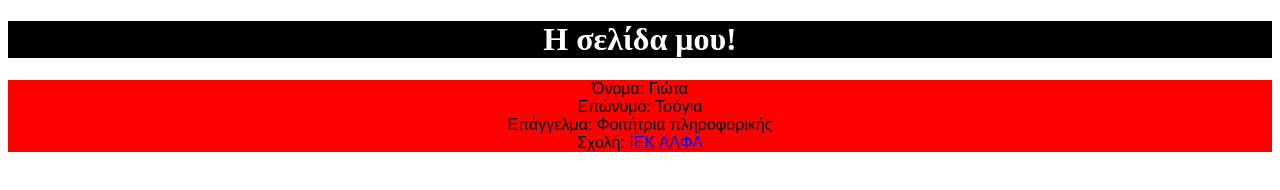
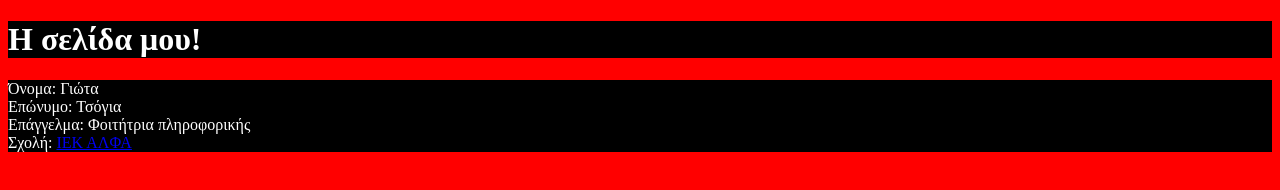
Before and after one commit to giotatsg/giotatsg.github.io, a plain HTML site: page index.html in a window 1280 px wide. Drawn offline with Linux system fonts and the light colour scheme.

Commit message:
Update index.html

```diff
--- a/index.html
+++ b/index.html
@@ -2,31 +2,24 @@
 <html>
 <head>
 <style>
-      #header{background-color:black;
-               color:white;
-               text-align:center;
-                }
+      body{background-color:red;}
+      h1{background-color:black;
+            color:white;}
+      p{background-color:black;
+            color:white;}
 
-       #section{background-color:red;
-               color:black;
-               text-align:center;
-               font-family:Arial;
-
-      }
 </style>
 
 </head>
 <body>
-     <div id="header">
+
              <h1> Η σελίδα μου! </h1>
-     </div>
-     <div id="section">
+
              <p>Όνομα: Γιώτα<br>
                 Επώνυμο: Τσόγια<br>
                 Επάγγελμα: Φοιτήτρια πληροφορικής<br>
                 Σχολή: <a href="https://www.iekalfa.gr/">ΙΕΚ ΑΛΦΑ</a>
              <p>
-     </div>
 
 
 
```
